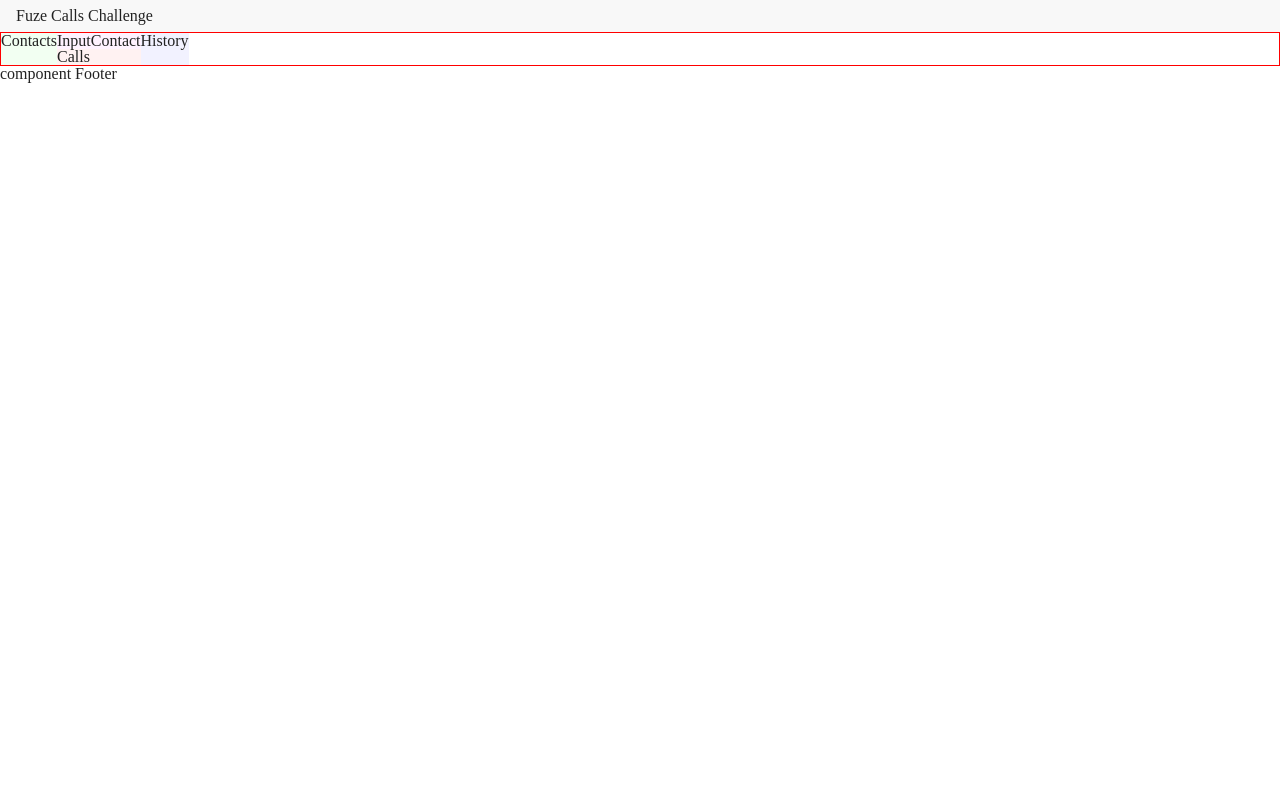
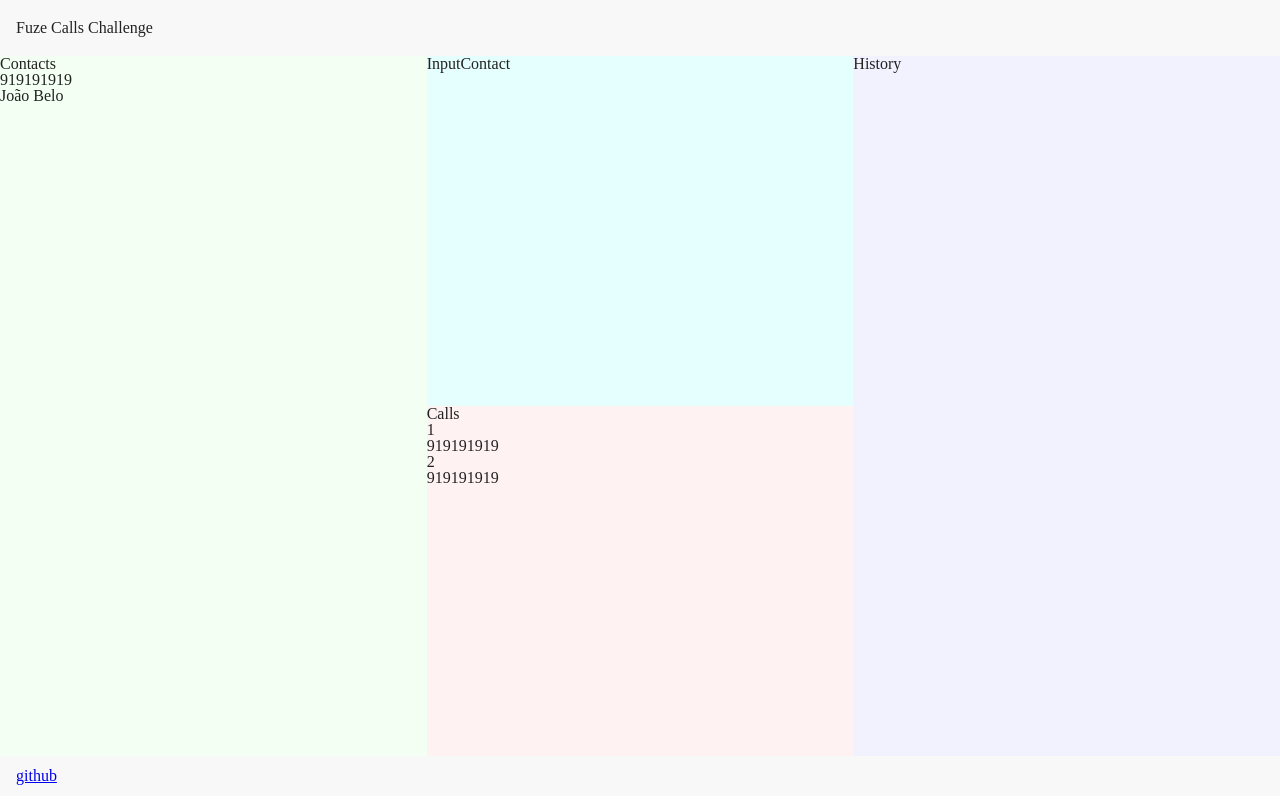
Before and after one commit to jpbelo/fuze-calls, a Next.js app: page / in a window 1280 px wide. Built offline with nearby package versions, Linux system fonts and the light colour scheme; data requests are answered from the project's data file.

Commit message:
adds context. fixes styles loading on refresh

```diff
--- /dev/null
+++ b/src/components/atoms/index.js
@@ -0,0 +1 @@
+export { H1, H2, H3 } from './Headings'
--- a/src/components/molecules/CallCard.js
+++ b/src/components/molecules/CallCard.js
@@ -10,6 +10,7 @@ const CallCard = props => {
   return (
     <Wrapper>
       <H3>{props.id}</H3>
+      <p>{props.contact}</p>
     </Wrapper>
   )
 }
--- /dev/null
+++ b/src/components/molecules/index.js
@@ -0,0 +1 @@
+export { default as CallCard } from './CallCard'
--- a/src/components/organisms/Calls.js
+++ b/src/components/organisms/Calls.js
@@ -1,34 +1,28 @@
 import React from 'react'
-import PropTypes from 'prop-types'
 import styled from 'styled-components'
 import { space } from 'styled-system'
 
-import { H2 } from '../atoms/Headings'
-import CallCard from '../molecules/CallCard'
+import { H2 } from '../atoms'
+import { CallCard } from '../molecules'
+import { useCallsContext } from '../../utils/context'
 
 const Wrapper = styled.div`
   background-color: rgba(255, 0, 0, 0.05);
   ${space};
 `
 
-const Calls = ({ calls }) => {
+const Calls = () => {
+  const { calls } = useCallsContext()
   return (
     <Wrapper>
       <H2>Calls</H2>
       <div>
         {calls.map(call => (
-          <CallCard {...call} />
+          <CallCard key={call.id} {...call} />
         ))}
       </div>
     </Wrapper>
   )
 }
 
-Calls.propTypes = {
-  calls: PropTypes.array,
-}
-Calls.defaultProps = {
-  calls: [],
-}
-
 export default Calls
--- a/src/components/organisms/Contacts.js
+++ b/src/components/organisms/Contacts.js
@@ -1,6 +1,9 @@
 import React from 'react'
-import styled from "styled-components";
-import {space} from "styled-system";
+import styled from 'styled-components'
+import { space } from 'styled-system'
+
+import { useCallsContext } from '../../utils/context'
+import { H2 } from '../atoms'
 
 const Wrapper = styled.div`
   background-color: rgba(0, 255, 0, 0.05);
@@ -8,9 +11,16 @@ const Wrapper = styled.div`
 `
 
 const Contacts = () => {
+  const { contacts } = useCallsContext()
+
   return (
     <Wrapper>
-      <p>Contacts</p>
+      <H2>Contacts</H2>
+      <div>
+        {contacts.map(contact => (
+          <div key={contact.id}>{contact.contact}</div>
+        ))}
+      </div>
     </Wrapper>
   )
 }
--- a/src/components/organisms/Footer.js
+++ b/src/components/organisms/Footer.js
@@ -1,12 +1,21 @@
 import React from 'react'
 import styled from 'styled-components'
 
-const Wrapper = styled.footer``
+const Wrapper = styled.footer`
+  padding: 12px 16px;
+  background-color: #f8f8f8;
+`
 
 const Footer = () => {
   return (
     <Wrapper>
-      <p>component Footer</p>
+      <a
+        href="https://github.com/jpbelo/fuze-calls"
+        target="_blank"
+        rel="noopener noreferrer"
+      >
+        github
+      </a>
     </Wrapper>
   )
 }
--- a/src/components/organisms/Header.js
+++ b/src/components/organisms/Header.js
@@ -4,7 +4,7 @@ import styled from 'styled-components'
 import { H1 } from '../atoms/Headings'
 
 const Wrapper = styled.header`
-  padding: 8px 16px;
+  padding: 20px 16px;
   background-color: #f8f8f8;
 `
 
--- a/src/components/organisms/InputContact.js
+++ b/src/components/organisms/InputContact.js
@@ -3,7 +3,7 @@ import styled from 'styled-components'
 import { space } from 'styled-system'
 
 const Wrapper = styled.div`
-  background-color: rgba(255, 0, 255, 0.05);
+  background-color: rgba(0, 255, 255, 0.1);
   ${space};
 `
 
--- a/src/pages/_app.js
+++ b/src/pages/_app.js
@@ -1,7 +1,13 @@
 import '../styles/reset.css'
 
+import { ProvideCallsContext } from '../utils/context'
+
 function MyApp({ Component, pageProps }) {
-  return <Component {...pageProps} />
+  return (
+    <ProvideCallsContext>
+      <Component {...pageProps} />
+    </ProvideCallsContext>
+  )
 }
 
 export default MyApp
--- /dev/null
+++ b/src/pages/_document.js
@@ -0,0 +1,29 @@
+import Document from 'next/document'
+import { ServerStyleSheet } from 'styled-components'
+
+export default class MyDocument extends Document {
+  static async getInitialProps(ctx) {
+    const sheet = new ServerStyleSheet()
+    const originalRenderPage = ctx.renderPage
+
+    try {
+      ctx.renderPage = () =>
+        originalRenderPage({
+          enhanceApp: App => props => sheet.collectStyles(<App {...props} />),
+        })
+
+      const initialProps = await Document.getInitialProps(ctx)
+      return {
+        ...initialProps,
+        styles: (
+          <>
+            {initialProps.styles}
+            {sheet.getStyleElement()}
+          </>
+        ),
+      }
+    } finally {
+      sheet.seal()
+    }
+  }
+}
--- a/src/pages/index.js
+++ b/src/pages/index.js
@@ -12,9 +12,18 @@ import {
 
 const Main = styled.main`
   width: 100%;
-  height: 100%;
+  height: calc(100vh - 100px);
   display: flex;
-  border: 1px solid red;
+  & > div {
+    flex: 1;
+  }
+`
+const MidSection = styled.div`
+  display: flex;
+  flex-direction: column;
+  & > div {
+    flex: 1;
+  }
 `
 
 export default function Home() {
@@ -26,10 +35,10 @@ export default function Home() {
       <Header />
       <Main>
         <Contacts />
-        <div>
+        <MidSection>
           <InputContact />
           <Calls />
-        </div>
+        </MidSection>
         <History />
       </Main>
       <Footer />
--- /dev/null
+++ b/src/utils/context.js
@@ -0,0 +1,51 @@
+import React, { useState, useContext, createContext, useEffect } from 'react'
+import axios from 'axios'
+
+const CallsContext = createContext({})
+
+export const useCallsContext = () => {
+  return useContext(CallsContext)
+}
+
+function useProvideCallsContext() {
+  const [contacts, setContacts] = useState([])
+  const [calls, setCalls] = useState([])
+
+  useEffect(() => {
+    fetchContacts()
+    fetchCalls()
+  }, [])
+
+  const fetchContacts = () => {
+    axios
+      .get('http://localhost:3001/contacts')
+      .then(res => {
+        setContacts(res.data)
+      })
+      .catch(err => {
+        console.log(err)
+      })
+  }
+  const fetchCalls = () => {
+    axios
+      .get('http://localhost:3001/calls')
+      .then(res => {
+        setCalls(res.data)
+      })
+      .catch(err => {
+        console.log(err)
+      })
+  }
+
+  return {
+    contacts,
+    calls,
+  }
+}
+
+export function ProvideCallsContext({ children }) {
+  const profile = useProvideCallsContext()
+  return (
+    <CallsContext.Provider value={profile}>{children}</CallsContext.Provider>
+  )
+}
```
